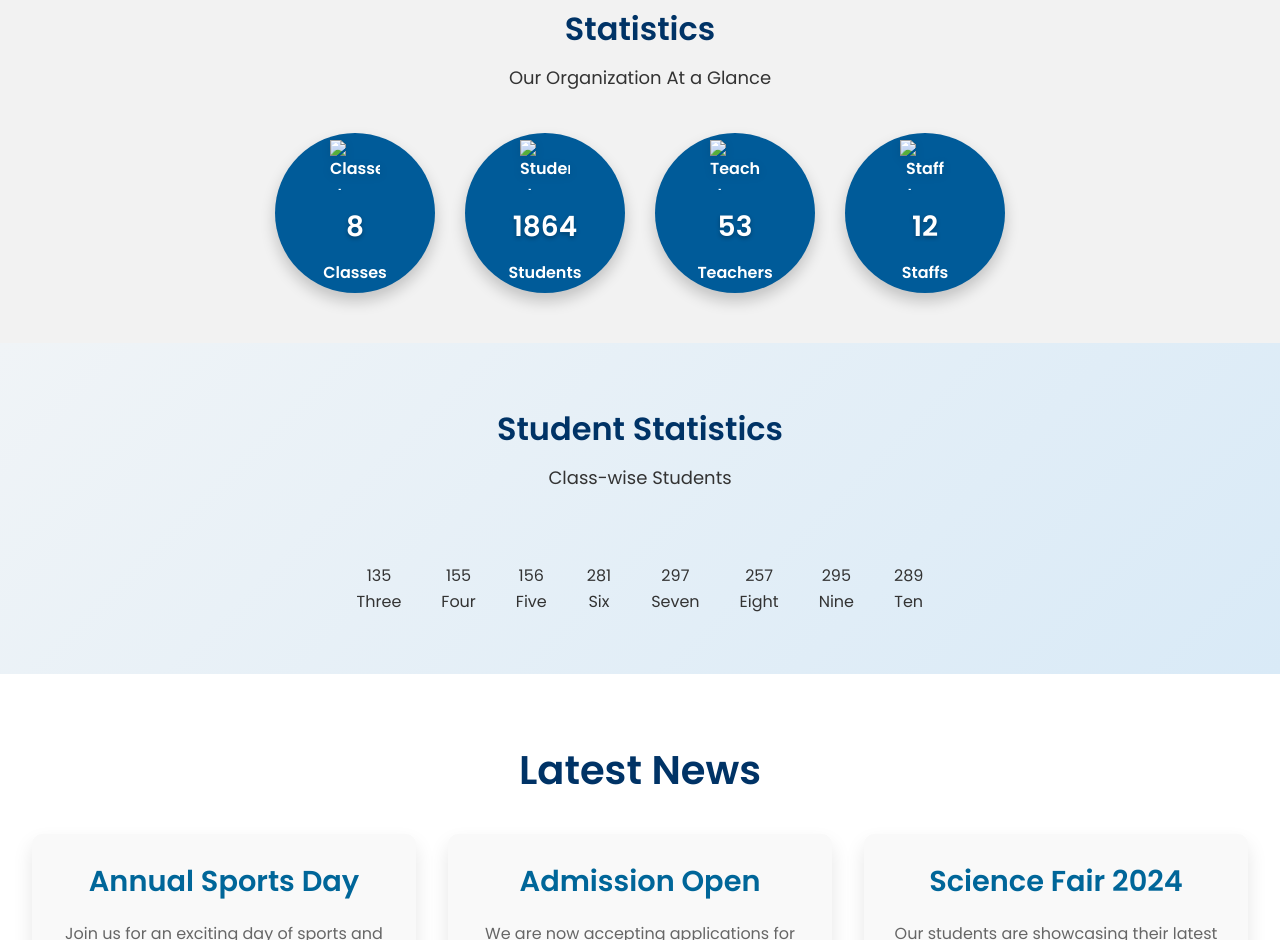
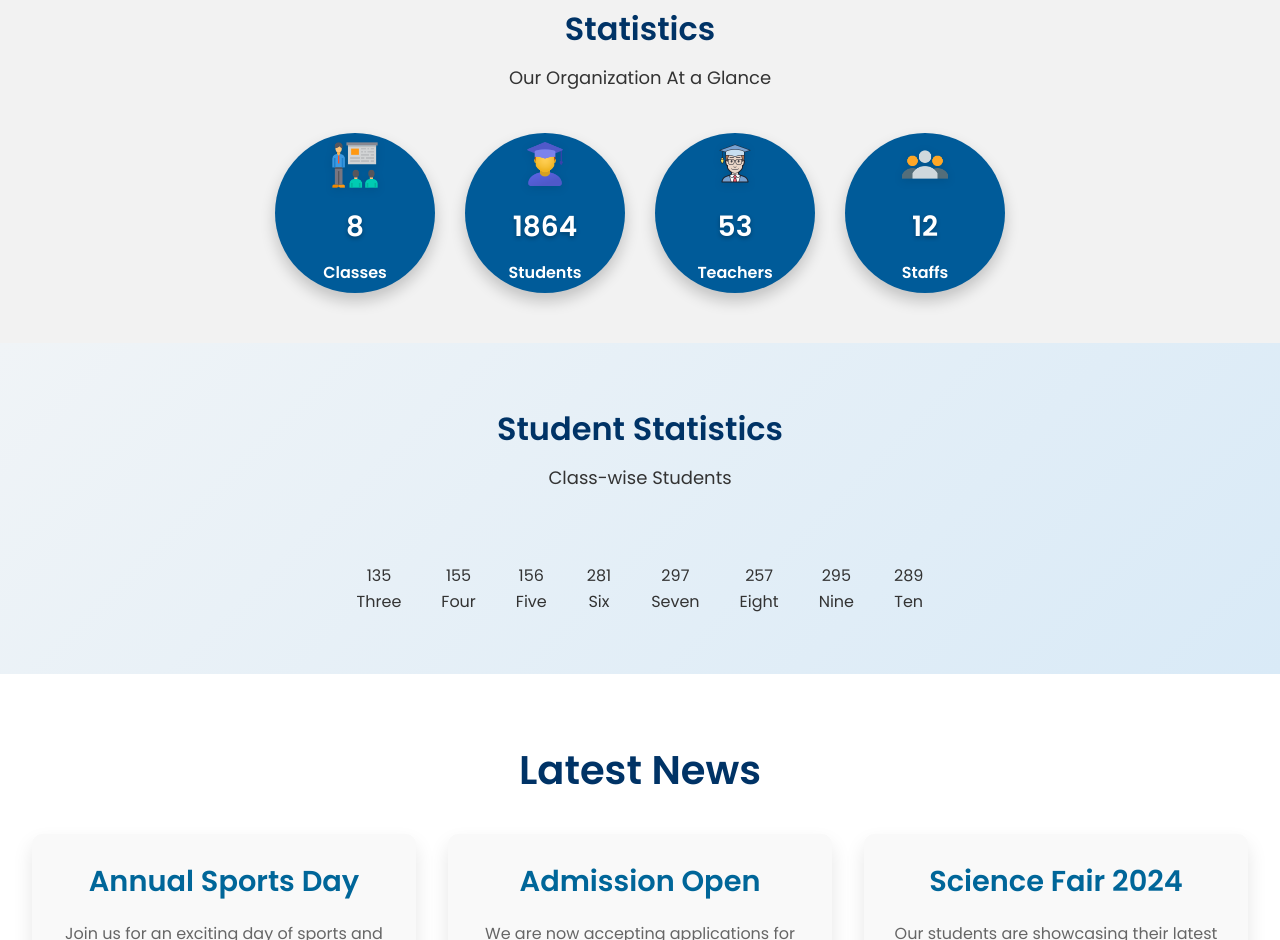
Before and after one commit to arindom-661/website, a plain HTML site: page index.html in a window 1280 px wide. Shown: the part 2182-3122 px from the top of the page. Drawn offline with Linux system fonts and the light colour scheme.

Commit message:
Update index.html

```diff
--- a/index.html
+++ b/index.html
@@ -85,22 +85,22 @@
       <p class="section-subtitle">Our Organization At a Glance</p>
       <div class="statistics-container">
         <div class="stat-box">
-          <img src="img/classroom.png" alt="Classes Icon">
+          <img src="classroom.png" alt="Classes Icon">
           <h3>8</h3>
           <p>Classes</p>
         </div>
         <div class="stat-box">
-          <img src="img/student-male.png" alt="Students Icon">
+          <img src="student-male.png" alt="Students Icon">
           <h3>1864</h3>
           <p>Students</p>
         </div>
         <div class="stat-box">
-          <img src="img/teacher.png" alt="Teachers Icon">
+          <img src="teacher.png" alt="Teachers Icon">
           <h3>53</h3>
           <p>Teachers</p>
         </div>
         <div class="stat-box">
-          <img src="img/conference-background-selected.png" alt="Staff Icon">
+          <img src="conference-background-selected.png" alt="Staff Icon">
           <h3>12</h3>
           <p>Staffs</p>
         </div>
```
